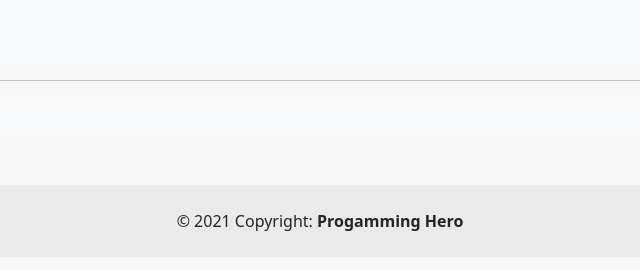
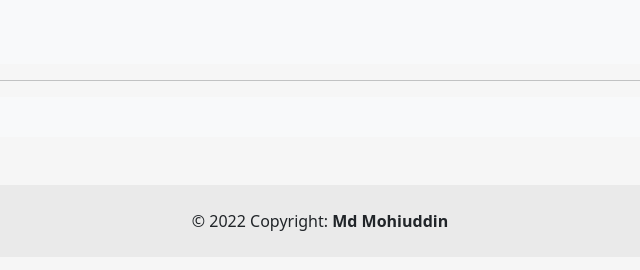
Before and after one commit to Mohiuddin27/News-Today, a plain HTML site: page index.html in a window 1280 px wide. Shown: the full height of the page, 320-960 px from the left. Drawn offline with nearby package versions, Linux system fonts and the light colour scheme; no server answers.

Commit message:
update index file

```diff
--- a/index.html
+++ b/index.html
@@ -98,8 +98,8 @@
     <footer>
         <!-- Copyright -->
         <div class="text-center p-4 mt-5" style="background-color: rgba(0, 0, 0, 0.05);">
-            © 2021 Copyright:
-            <a class="text-reset fw-bold" href="">Progamming Hero</a>
+            © 2022 Copyright:
+            <a class="text-reset fw-bold" href="https://github.com/Mohiuddin27">Md Mohiuddin</a>
         </div>
         <!-- Copyright -->
     </footer>
```
